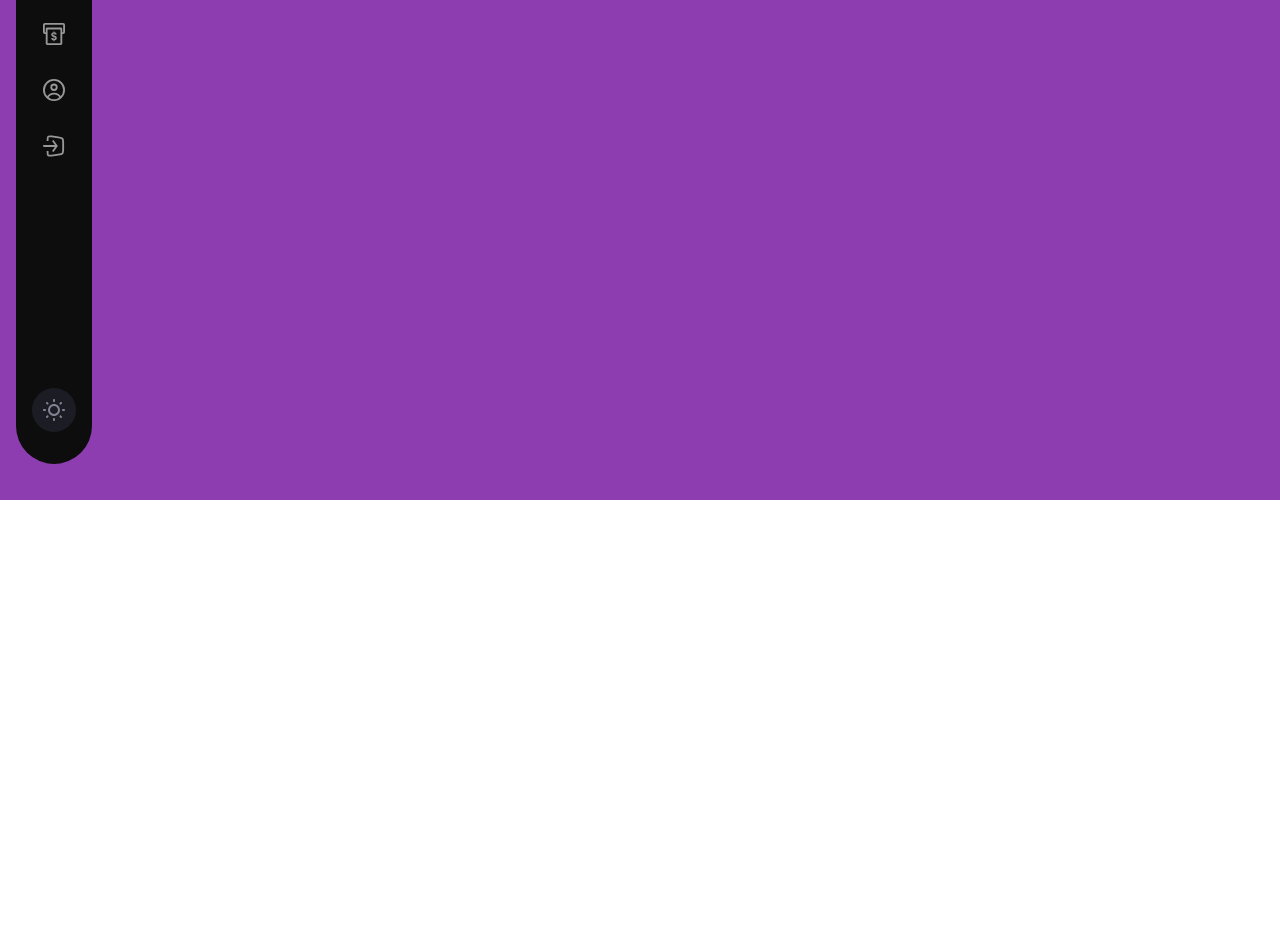
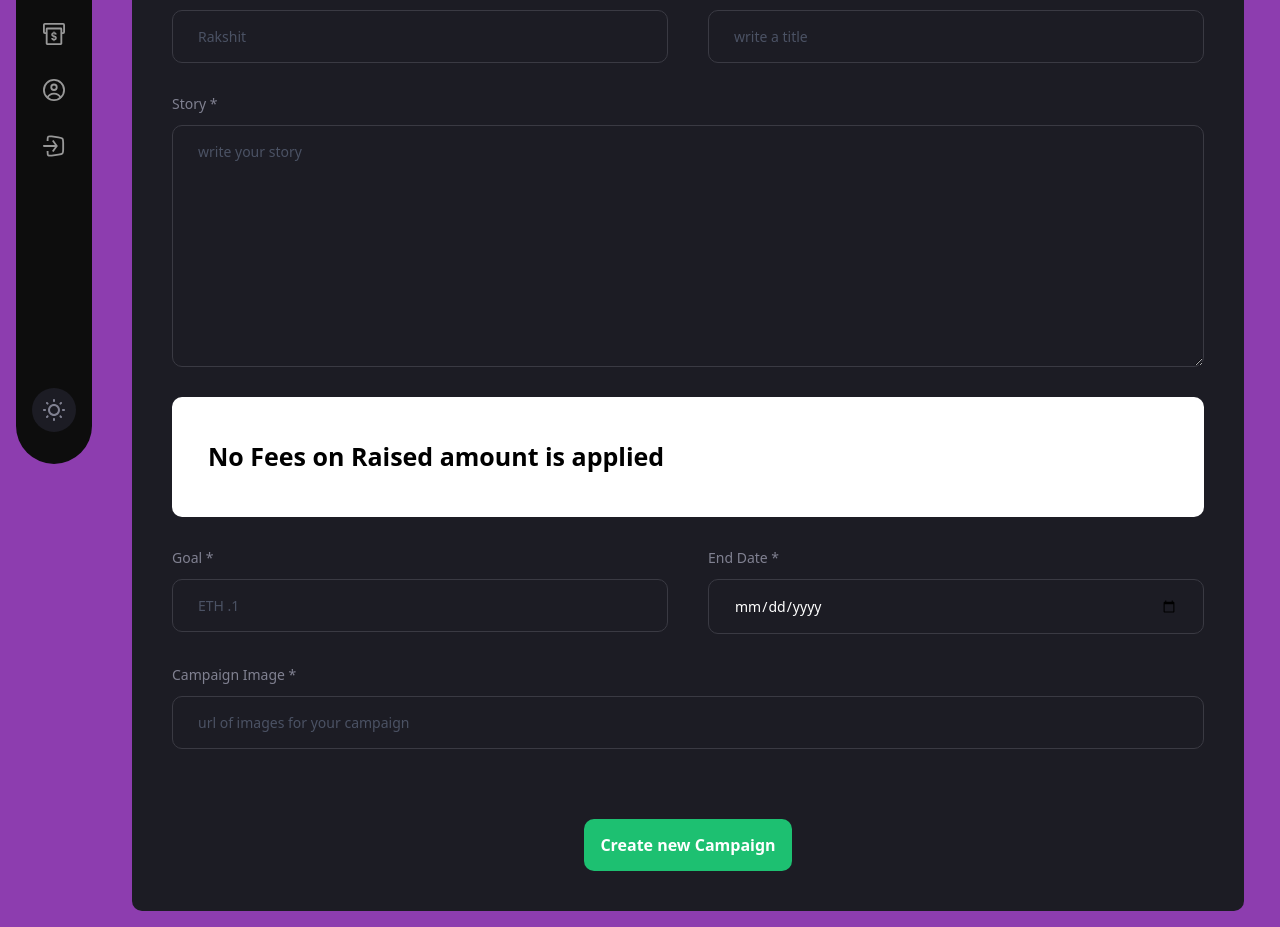
Before and after one commit to RakshitGupta621/Crowdfunding-Platform, a React (Vite) app in the folder client/: page /create-campaign in a window 1280 px wide. Before the commit this address had no page. Shown: the part 300-1227 px from the top of the page. Before the commit the page ends 800 px from the top, so only its background shows below. Built offline with nearby package versions, Linux system fonts and the light colour scheme; what @thirdweb-dev/react would draw is missing.

Commit message:
added create campaign

```diff
--- a/client/src/App.jsx
+++ b/client/src/App.jsx
@@ -17,8 +17,8 @@ const App = () => {
         <Routes>
           <Route path="/" element={<Home/>} />
           <Route path="/profile" element={<Profile/>} />
-          <Route path="/createcampaign" element={<CreateCampaign/>} />
-          <Route path="/campaigndetail" element={<CampaignDetail/>} />
+          <Route path="/create-campaign" element={<CreateCampaign/>} />
+          <Route path="/campaigndetail/:id" element={<CampaignDetail/>} />
         </Routes>
       </div>
     </div>
--- /dev/null
+++ b/client/src/components/FormData.jsx
@@ -0,0 +1,36 @@
+import React from 'react'
+
+const FormData = ({name,placeholder,inputType,isTextArea,value,handleChange}) => {
+  return (
+    <label className='flex-1 w-full flex flex-col'>
+        {
+          name &&
+          (
+            <span className='font-epilogue font-medium text-[14px] leading-[22px] text-[#808191] mb-[10px]'>{name}</span>
+          )
+        }
+        {isTextArea ? (
+        <textarea
+          required
+          value={value}
+          onChange={handleChange}
+          rows={10}
+          placeholder={placeholder}
+          className="py-[15px] sm:px-[25px] px-[15px] outline-none border-[1px] border-[#3a3a43] bg-transparent font-epilogue text-white text-[14px] placeholder:text-[#4b5264] rounded-[10px] sm:min-w-[300px]"
+        />
+      ) : (
+        <input
+          required
+          value={value}
+          onChange={handleChange}
+          type={inputType}
+          step="0.1"
+          placeholder={placeholder}
+          className="py-[15px] sm:px-[25px] px-[15px] outline-none border-[1px] border-[#3a3a43] bg-transparent font-epilogue text-white text-[14px] placeholder:text-[#4b5264] rounded-[10px] sm:min-w-[300px]"
+        />
+      )}
+    </label>
+  )
+}
+
+export default FormData
--- a/client/src/components/index.jsx
+++ b/client/src/components/index.jsx
@@ -1,3 +1,4 @@
 export { default as Navbar} from './Navbar'
 export {default as Sidebar} from './Sidebar'
 export {default as CustomButton} from './CustomButton'
+export {default as FormData} from './FormData'
--- a/client/src/pages/CreateCampaign.jsx
+++ b/client/src/pages/CreateCampaign.jsx
@@ -1,8 +1,100 @@
-import React from 'react'
+import React,{useState} from 'react'
+import { useNavigate } from 'react-router-dom'
+import {ethers} from 'ethers' //libaray used to have some interaction with smart contract
+import { loader, money } from '../assets'
+import { IsImage } from '../tools'
+// import {FormData} from '../components/index'
+import { CustomButton,FormData } from '../components'
+
 
 const CreateCampaign = () => {
+  const navigation=useNavigate()
+  const [isloading, setisloading] = useState(false)
+  const [form, setform] = useState({
+    name:'',
+    title:'',
+    description:'',
+    target:'',
+    deadline:'',
+    image:''
+  });
+
+  const handleFormDataValue=(formvariable,e)=>{
+    setform({...form,[formvariable]:e.target.value})
+  }
+  const handleSubmit=(e)=>{
+      e.preventDefault(); // prevent loading of page, in react
+      // need to create this, but first need web3 context inside application
+      console.log(form)
+  }
   return (
-    <div>CreateCampaign</div>
+    <div className='bg-[#1c1c24] flex justify-center items-center flex-col rounded-[10px] sm:p-10 p-4'>
+        {isloading && 'Loader...'}
+        <div className='flex justify-center items-center p-[16px] sm:min-w-[380px] bg-[#3a3a43] rounded-[10px]'>
+          <h1 className='font-epilogue font-bold sm:text-[25px] text-[18px] leading-[38px] text-white'>Start a Campaign</h1>
+        </div>
+        <form onSubmit={handleSubmit} className='w-full mt-[65px] flex flex-col gap-[30px]'>
+          <div className='flex flex-wrap gap-[40px]'>
+              <FormData
+                name="Your Name *"
+                placeholder="Rakshit"
+                inputType="text"
+                value={form.name}
+                handleChange={(e)=>handleFormDataValue('name',e)}
+              />
+              <FormData
+                name="Campaign Title"
+                placeholder="write a title"
+                inputType="text"
+                value={form.title}
+                handleChange={(e)=>handleFormDataValue('title',e)}
+              />
+          </div>
+
+          <FormData
+                name="Story *"
+                placeholder="write your story"
+                isTextArea
+                value={form.description}
+                handleChange={(e)=>handleFormDataValue('description',e)}
+              />
+
+          <div  className="w-full flex justify-start items-center p-4 bg-[#FFFFFF] h-[120px] rounded-[10px]">
+            {/* <img src={money} alt="money" className="w-[40px] h-[40px] object-contain"/> */}
+            <div className="font-epilogue font-bold text-[25px] text-black ml-[20px]">No Fees on Raised amount is applied</div>
+          </div>
+          <div className='flex flex-wrap gap-[40px]'>
+              <FormData
+                name="Goal *"
+                placeholder="ETH .1"
+                inputType="text"
+                value={form.target}
+                handleChange={(e)=>handleFormDataValue('target',e)}
+              />
+              <FormData
+                name="End Date *"
+                placeholder="Last Date"
+                inputType="date"
+                value={form.deadline}
+                handleChange={(e)=>handleFormDataValue('deadline',e)}
+              />
+            </div>
+          <FormData
+                name="Campaign Image *"
+                placeholder="url of images for your campaign"
+                inputType="url"
+                value={form.image}
+                handleChange={(e)=>handleFormDataValue('image',e)}
+              />
+          <div className='flex justify-center items-center mt-[40px]'>
+                <CustomButton
+                  btnType="submit"
+                  title="Create new Campaign"
+                  styles="bg-[#1dc071]"
+                />
+          </div>
+        </form>
+    </div>
   )
 }
 
--- a/client/src/tools/index.js
+++ b/client/src/tools/index.js
@@ -1,5 +1,5 @@
 export const daysLeft = (deadline) => {
-  const diff = new Date(deadline).getTime() - Date.now());
+  const diff = new Date(deadline).getTime() - Date.now();
   const remainingDays = diff / (1000 * 3600 * 24);
   return remainingDays.toFixed(0);
 }
```
Also changed, not shown: client/src/context/index.js (added).
